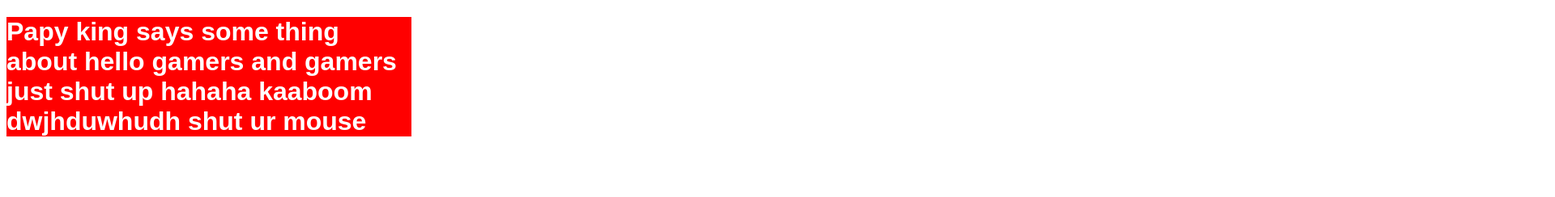
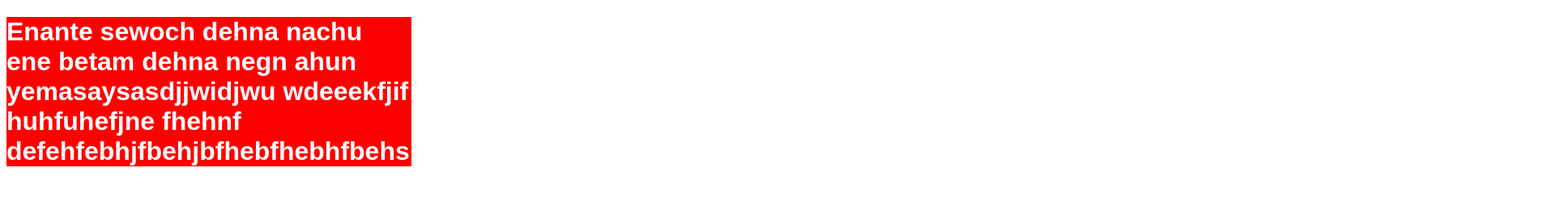
Before and after one commit to Godoleyas/Coursera, a plain HTML site: page PapyKing/index.html in a window 1280 px wide. Shown: the top 244 px of the page at 81% size, 1920 px wide, since content can reach past the window. Drawn offline with Linux system fonts and the light colour scheme.

Commit message:
Enante sewoch dehna nachu ene betam dehna negn ahun yemasaysasdjjwidjwu wdeeekfjif huhfuhefjne fhehnf defehfebhjfbehjbfhebfhebhfbehsbfhebfhbeshjfbhefhbefhbehfbehbfhebfhbfhbehfbhbfhbfhbehfbhefbhbhebfhbefhbehfbehbfhebfjhbehjfbehjfhefbh

```diff
--- a/PapyKing/index.html
+++ b/PapyKing/index.html
@@ -6,6 +6,6 @@
 	<link rel="stylesheet" href="style/style.css">
 </head>
 <body>
-	<h1 class="Papy">Papy king says some thing about hello gamers and gamers just shut up hahaha kaaboom dwjhduwhudh shut ur mouse</h1>
+	<h1 class="Papy">Enante sewoch dehna nachu ene betam dehna negn ahun yemasaysasdjjwidjwu wdeeekfjif huhfuhefjne fhehnf defehfebhjfbehjbfhebfhebhfbehsbfhebfhbeshjfbhefhbefhbehfbehbfhebfhbfhbehfbhbfhbfhbehfbhefbhbhebfhbefhbehfbehbfhebfjhbehjfbehjfhefbh</h1>
 </body>
 </html>
```
